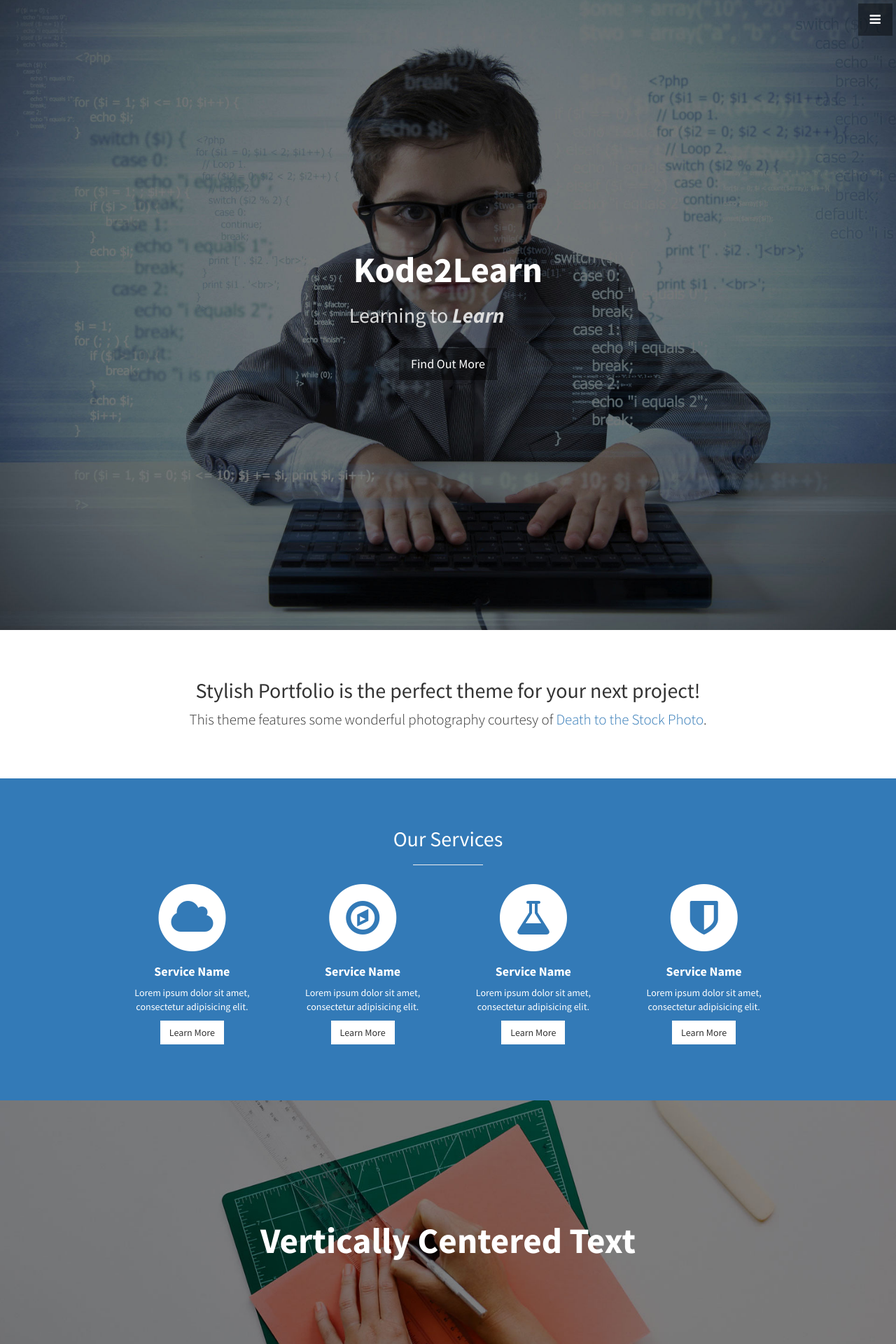
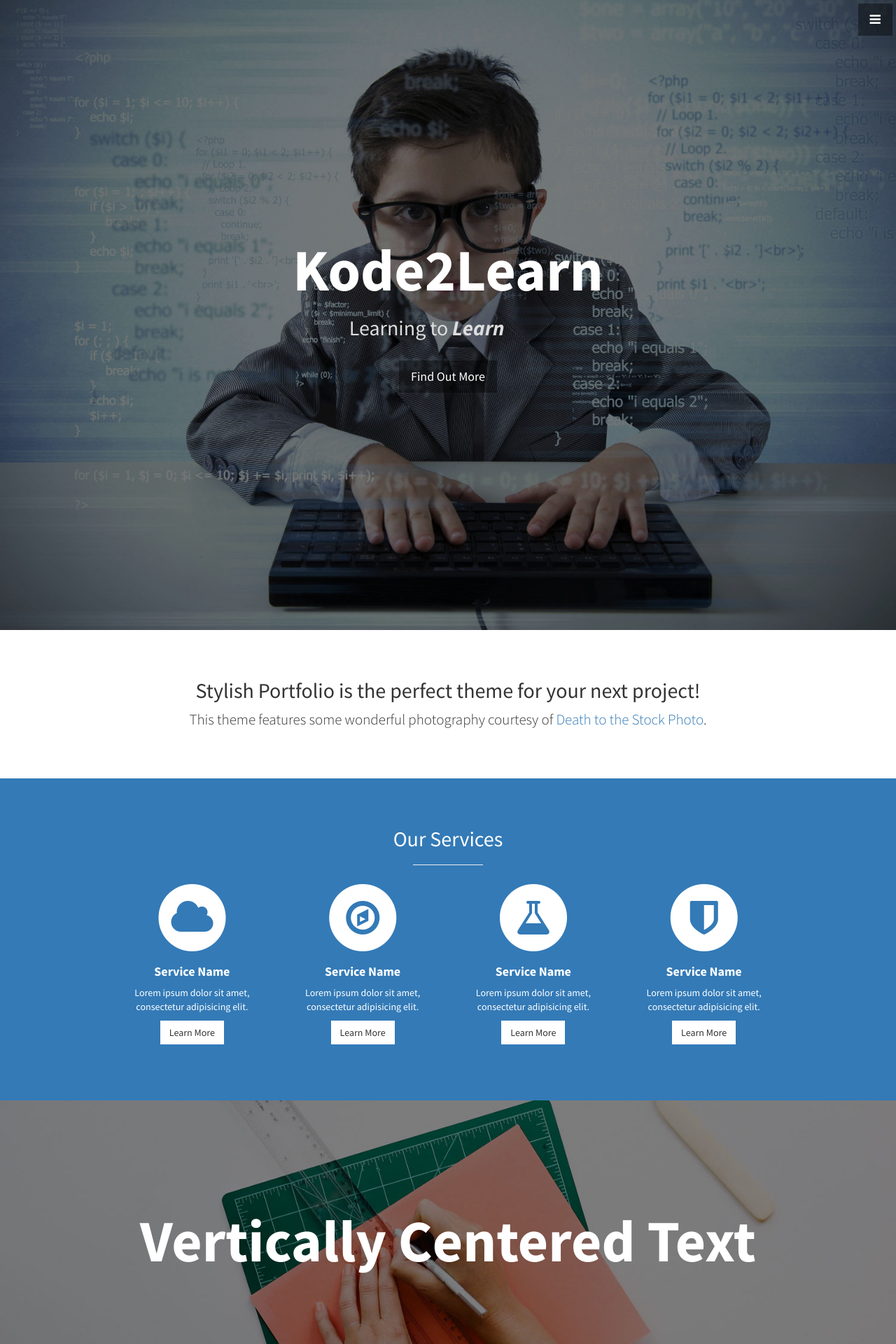
Before and after one commit to mdepero/kode2learn, a Jekyll site: the page built from index.html, in a window 1280 px wide. Shown: the top 1920 px of the page at 70% size. Built offline with Jekyll 4.4.1, drawn with Linux system fonts in a browser that asks for light colours.

Commit message:
building site

```diff
--- a/css/stylish-portfolio.css
+++ b/css/stylish-portfolio.css
@@ -25,8 +25,18 @@
 .text-vertical-center h1 {
     margin: 0;
     padding: 0;
-    font-size: 4vw;
     font-weight: 700;
+}
+
+@media(max-width:991px){
+    .text-vertical-center h1 {
+        font-size: 2.5em;
+    }
+}
+@media(min-width:992px){
+    .text-vertical-center h1 {
+        font-size: 6em;
+    }
 }
 
 /* Custom Button Styles */
```
